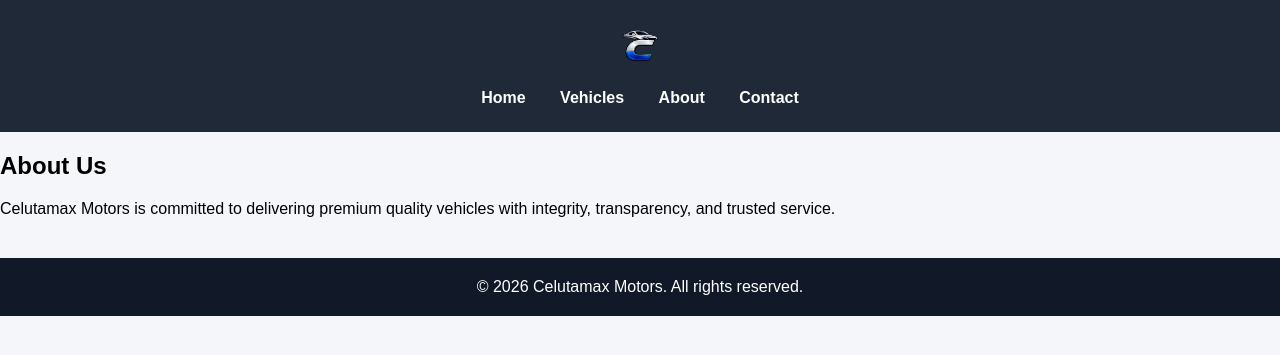
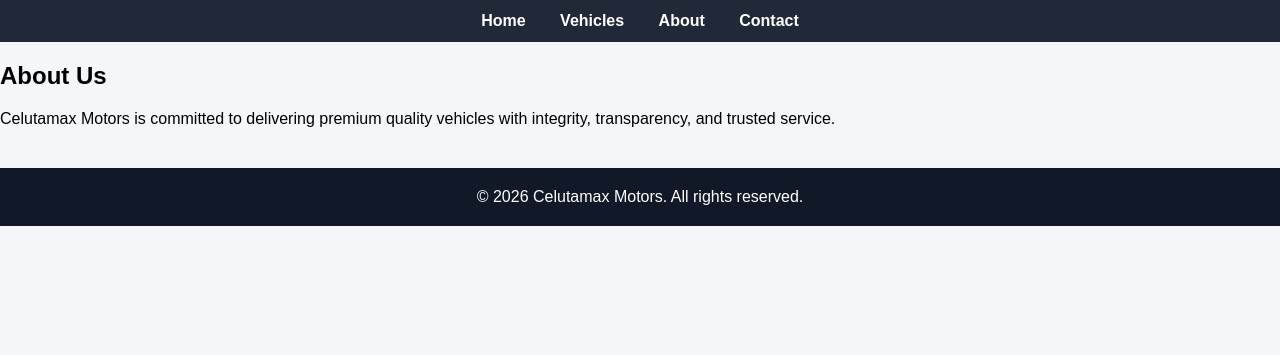
Before and after one commit to elitecastro3-ai/celutamax, a Django app: page /about/ in a window 1280 px wide. Shown: the top 355 px of the page. Run offline with Django 5.2, Linux system fonts and the light colour scheme.

Commit message:
logo size

```diff
--- a/templates/base.html
+++ b/templates/base.html
@@ -124,11 +124,8 @@
 </head>
 <body>
 
-<nav style="background:#1f2937; padding:15px;text-align:center;">
+<nav class="navbar">
 
-    <!-- Logo -->
-    <div style="margin-bottom:10px;">
-        <img src="{% static 'images/logo.png' %}" style="height:70px;">
     <div>
 
         <!-- Links -->
```
